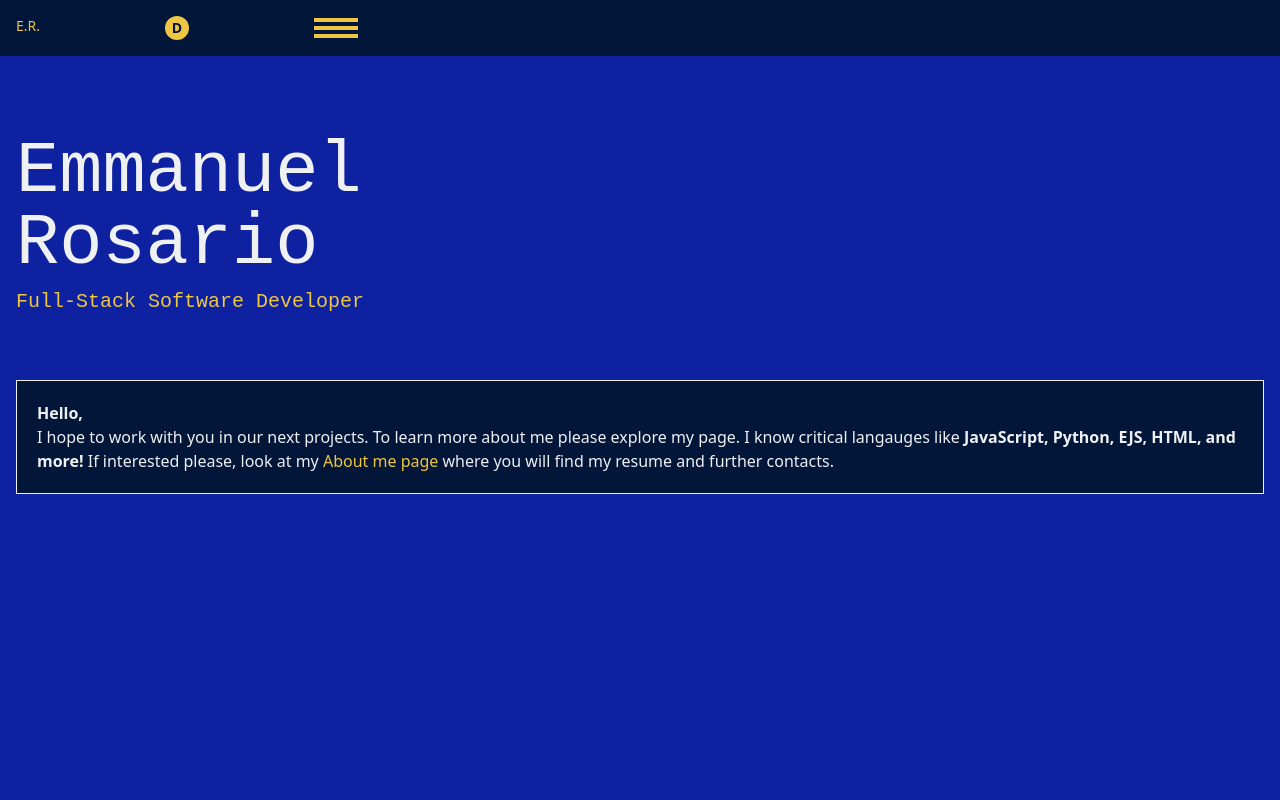
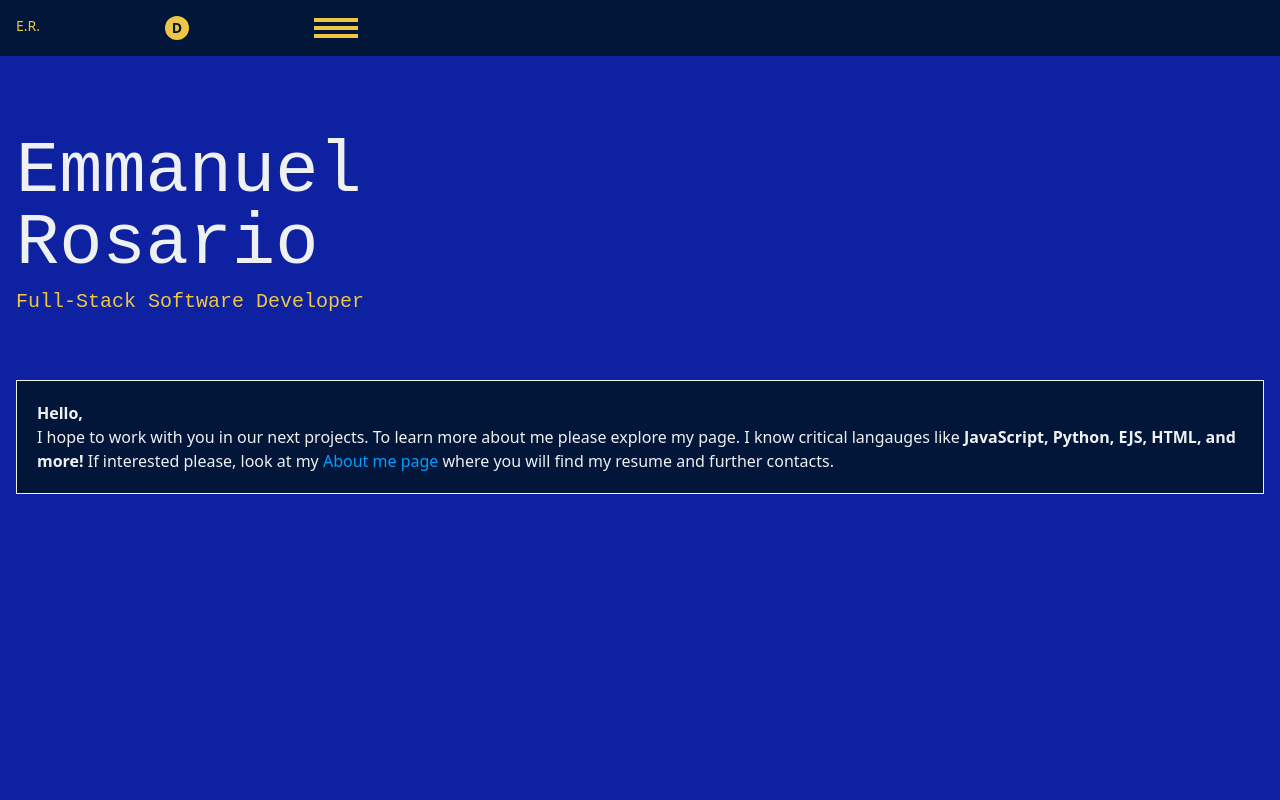
Before and after one commit to RosarioManny/ERosario-Portfolio-Site, a React (Vite) app: page /home in a window 1280 px wide. Shown: the top 800 px of the page. Built offline with nearby package versions, Linux system fonts and the light colour scheme.

Commit message:
Project Dark Mode

```diff
--- a/src/App.css
+++ b/src/App.css
@@ -10,6 +10,7 @@ White - #EEF0F2
 #root {
   /* background: #0D21A1; */
   height: 100%;
+  overscroll-behavior: none;
 }
 
 /* General class for shared properties */
@@ -23,29 +24,29 @@ White - #EEF0F2
 /* Specific classes for different text lengths and timings */
 .typewriter-firstname {
   width: 8ch;
-  border-right: 3px solid #EEC643;
+  border-right: 3px solid;
   animation: typing .7s steps(8), blink 1s steps(1) 2s 1 normal forwards, cursor-fadeout .5s 1s forwards;
 }
 
 
 .typewriter-lastname {
   width: 7ch;
-  border-right: 3px solid #EEC643;
-  animation: typing .8s steps(7), blink 1s steps(1) 2s 1 normal forwards, cursor-fadeout 2s 3s forwards;
-  animation-delay: .9s;
+  border-right: 3px solid;
+  animation: typing .6s steps(7), blink 1s steps(1) 2s 1 normal forwards, cursor-fadeout 2s 3s forwards;
+  animation-delay: .8s;
 }
 
 .typewriter-title {
   width: 29.2ch;
-  animation: typing 1.5s steps(29), blink 1s step-end infinite ;
+  animation: typing 2s steps(29), blink 1s step-end infinite ;
   animation-delay: 2s;
-  border-right: 2px solid #EEC643;
+  border-right: 2px solid;
 }
 
 .typewriter-projects {
   width: 8.1ch;
   animation: typing .7s steps(8), blink 1s step-end infinite ;
-  border-right: 2px solid #EEC643;
+  border-right: 2px solid;
   animation-delay: .5s;
 }
 
--- a/src/App.jsx
+++ b/src/App.jsx
@@ -27,7 +27,7 @@ function App() {
     <DarkModeContext.Provider value={{darkMode, toggleDarkMode}}>
       <main className={darkMode ? "dark" : ""}>
         <div className={`
-        bg-royal min-h-screen transition-colors duration-300 flex flex-grow flex-col
+        bg-royal min-h-screen flex flex-grow flex-col
         dark:${theme.dark.bg}
         `}>
           <Navbar element={Navbar} />
--- a/src/components/Home.jsx
+++ b/src/components/Home.jsx
@@ -57,12 +57,12 @@ const Home = () => {
           </div>
         </div>
           <div className="">
-            <p className={`${theme.bodyText.default} ${theme.container.default} ${darkMode && theme.dark.nav} my-16`}>
+            <p className={`${theme.bodyText.default} ${theme.container.default} ${darkMode && theme.dark.bodyText} my-16`}>
               <b>Hello,</b>
                 <br/>
                 I hope to work with you in our next projects. To learn more about me please explore my page.
                 I know critical langauges like <b>JavaScript, Python, EJS, HTML, and more!</b> If interested please, look at my
-                  <Link to='/about' className="text-sunburst"> About me page </Link>
+                  <Link to='/about' className="text-skyline"> About me page </Link>
                 where you will find my resume and further contacts.
             </p>
           </div>
--- a/src/components/Projects.jsx
+++ b/src/components/Projects.jsx
@@ -1,9 +1,11 @@
 import { theme } from "/src/styles/style.js"
 import { Link } from "react-router-dom"
 import { useEffect, useState } from "react";
+import { useDarkMode } from "../darkModeContext";
 
 const Projects = () => {
   const [isAnimated, setIsAnimated] = useState(false)
+  const { darkMode, toggleDarkMode } = useDarkMode();
 
   useEffect(() => {
     const timer = setTimeout(() => {
@@ -17,14 +19,15 @@ const Projects = () => {
     <>
       <section className="place-items-center ">
         <h1 className={`${theme.heading.default}
-        dark:text-tangerine
+        ${darkMode && theme.dark.subheading}
         typewriter typewriter-projects`
         }
         style={{ visibility: isAnimated ? "visible" : "hidden", }}>
           Projects
         </h1>
-        <section className="">
-          <div className={`${theme.card.projects} `}>
+        <section>
+
+          <div className={`${theme.card.projects}`}>
             <Link to="projects/talkthroughit">
               <img
                 className="w-full"
@@ -32,17 +35,18 @@ const Projects = () => {
                 alt="Talk through it - Therapy website"
               />
             </Link>
-            <div className="p-4 bg-midnight">
-              <div className={`${theme.subheading.card}`}>
+            <div className={`${theme.container.img} ${theme.bodyText.card} ${darkMode && theme.dark.bodyText} `}>
+              <div className={`${theme.subheading.card} ${darkMode && theme.dark.subheading}`}>
                 TalkThrough.It
               </div>
-              <p className={`${theme.bodyText.card}`}>
+              <p>
                 The value of Therapy and Mental health is immense. <br/>
                 Clients & Therapist can create accounts, book appointments, browser therapist, etc!
               </p>
             </div>
           </div>
-          <div className={`${theme.card.projects}`}>
+
+          <div className={`${theme.card.projects} `}>
             <Link to="/projects/artfolio">
               <img
                 className="w-full"
@@ -50,15 +54,16 @@ const Projects = () => {
                 alt="Artfolio - Art portfolio website"
               />
             </Link>
-            <div className="p-4 bg-midnight">
-              <div className={`${theme.subheading.card}`}>
+            <div className={`${theme.container.img} ${theme.bodyText.card} ${darkMode && theme.dark.bodyText}`}>
+              <div className={`${theme.subheading.card} ${darkMode && theme.dark.subheading}`}>
                 Artfolio
               </div>
-                <p className={`${theme.bodyText.card}`}>
+                <p>
                   A place for artist to share their portfolio and artwork. Create an account, upload your photos and manage your profile!
                 </p>
             </div>
           </div>
+
           <div className={`${theme.card.projects}`}>
             <Link to="projects/whatduudle">
               <img
@@ -67,11 +72,11 @@ const Projects = () => {
                 alt="What a doodle - AI drawing game website"
               />
             </Link >
-            <div className="p-4 bg-midnight">
-              <div className={`${theme.subheading.card}`}>
+            <div className={`${theme.container.img} ${theme.bodyText.card} ${darkMode && theme.dark.bodyText}`}>
+              <div className={`${theme.subheading.card} ${darkMode && theme.dark.subheading}`}>
                 Whataduudle
               </div>
-              <p className={`${theme.bodyText.card}`}>
+              <p>
                 Have fun and play with AI! A drawing game that AI guesses what you've drawn. If it can guesses your drawing, YOU WIN!
               </p>
             </div>
--- a/src/components/partials/_Footer.jsx
+++ b/src/components/partials/_Footer.jsx
@@ -1,15 +1,18 @@
 import { theme } from "../../styles/style";
 import { Link } from "react-router-dom";
+import { useDarkMode } from "../../darkModeContext";
 
 const Footer = () => {
+  const { darkMode, toggleDarkMode } = useDarkMode();
+
   return (
     <>
-    <section className={`${theme.container.footer}`}>
+    <section className={`${theme.container.footer} ${darkMode && theme.dark.footer} `}>
       <div> My personal website, created to showcase my skills as a full-stack software developer. </div>
       <button className="bg-sunburst text-midnight inline-flex justify-center p-1 w-1/4">
         <Link to="https://github.com/RosarioManny/My-Website.git"> Github </Link>
       </button>
-      <div> Created by: Emmanuel Rosaio </div>
+      <div className={`${darkMode && theme.dark.subheading} `}> Created by: Emmanuel Rosaio </div>
     </section>
     </>
   )
--- a/src/components/partials/_Navbar.jsx
+++ b/src/components/partials/_Navbar.jsx
@@ -6,7 +6,7 @@ import { useDarkMode } from "../../darkModeContext";
 
 const Navbar = () =>  {
   const [isToggled, setIsToggle] = useState(false);
-  const { darkMode, toggleDarkMode } = useDarkMode();
+  const {darkMode, toggleDarkMode } = useDarkMode();
 
   const handleClick = () => {
     setIsToggle(!isToggled)
--- a/src/styles/style.js
+++ b/src/styles/style.js
@@ -20,7 +20,7 @@ export const theme = {
   // Text
   heading: {
     default: "text-sunburst text-3xl mt-6 font-semibold",
-    home: "text-frost text-7xl mt-20 mx-4 font-sans",
+    home: "text-frost text-7xl mt-20 mx-4 font-sans border-inherit",
     drkDefault: "text-tangerine",
     drkHome: "text-skyline"
   },
@@ -42,7 +42,7 @@ export const theme = {
   container: {
     default: "bg-midnight p-5 p m-4 border-[1px] border-frost",
     img: "bg-midnight p-3",
-    nav: "bg-midnight p-4 space-x-[125px] flex top-0 right-0 left-0",
+    nav: "bg-midnight p-4 space-x-[125px] flex top-0 right-0 left-0 transition-colors duration-300 ease-out",
     footer: "bg-midnight items-center mt-auto flex flex-col space-y-1 text-frost text-sm p-2 flex position-fixed ",
     socialsLogos: "bg-sunburst p-2",
     description: "bg-midnight text-frost mx-4 mb-6",
@@ -53,12 +53,13 @@ export const theme = {
     offScreen: "bg-midnight h-screen w-full max-w-[450px] fixed top-0 flex flex-col space-y-9 items-center justify-center text-center text-3xl font-medium transition-all ease-in-out duration-300 off-screen-menu",
   },
   dark: {
-    home: "text-skyline",
-    subheading: "text-tangerine",
-    bodyText: "text-glacier",
-    nav: "text-tangerine bg-charcoal transition-colors duration-500 ",
-    burger: "bg-tangerine",
-    container: "bg-charcoal",
-    bg: "bg-onyx"
+    home: "text-skyline transition-colors duration-500 ease-out",
+    subheading: "text-tangerine transition-colors duration-500 ease-out",
+    bodyText: "text-glacier border-skyline bg-charcoal transition-colors duration-500 ease-out",
+    nav: "text-tangerine bg-charcoal transition-colors duration-500 ease-out",
+    footer: "text-glacier bg-charcoal transition-colors duration-500 ease-out",
+    burger: "bg-tangerine transition-colors duration-500 ease-out",
+    container: "bg-charcoal transition-colors duration-500 ease-out",
+    bg: "bg-onyx border-skyline transition-colors duration-500 ease-out"
   },
 }
```
